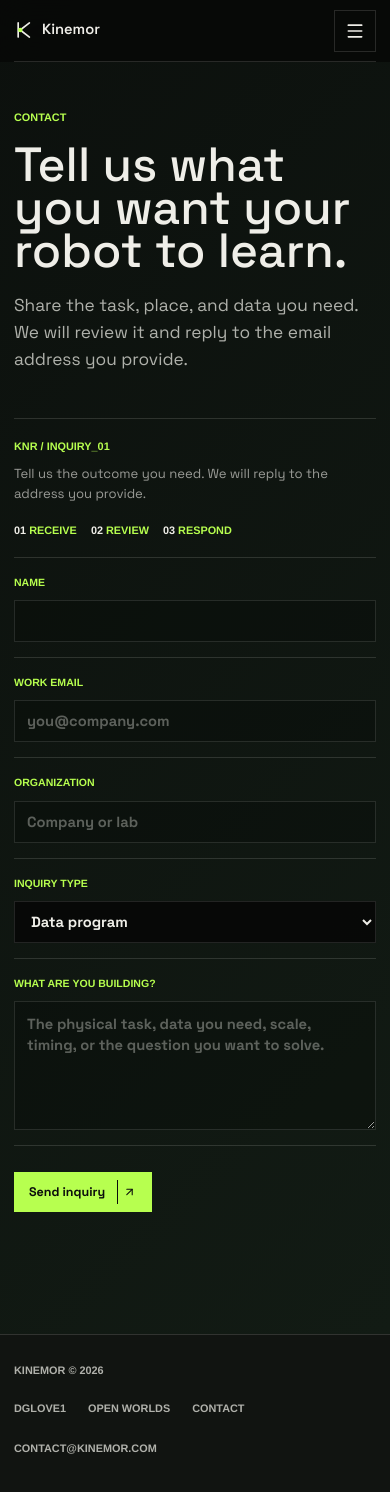
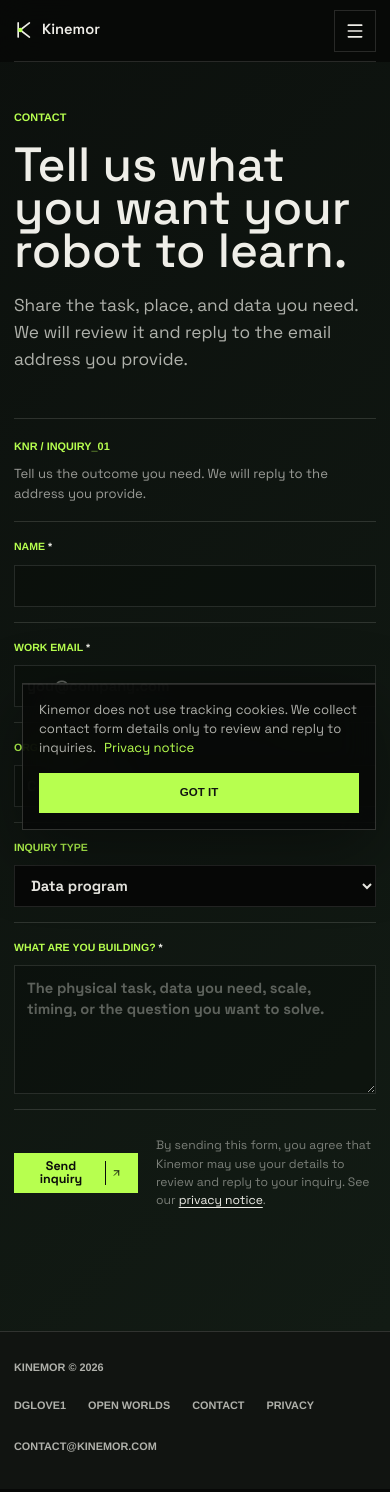
Before and after one commit to vaduvanathan/kinemor-website, a Next.js app: page /contact in a window 390 px wide. Built offline with nearby package versions, Linux system fonts and the light colour scheme; a web font is replaced by a local one.

Commit message:
Add contact form privacy notice

```diff
--- a/src/app/globals.css
+++ b/src/app/globals.css
@@ -71,7 +71,6 @@
 .capability-code,
 .capability-tag,
 .contact-form-code,
-.contact-form-steps,
 .footer,
 .nav-links,
 .callout,
@@ -805,7 +804,7 @@
 .contact-form-intro {
   display: flex;
   align-items: end;
-  justify-content: space-between;
+  justify-content: flex-start;
   gap: 22px;
   padding: 22px 0 18px;
   border-bottom: 1px solid var(--line-dark);
@@ -823,22 +822,11 @@
   line-height: 1.5;
 }
 
-.contact-form-code,
-.contact-form-steps {
+.contact-form-code {
   color: var(--signal);
 }
 
-.contact-form-steps {
-  display: flex;
-  flex-wrap: wrap;
-  justify-content: end;
-  gap: 8px 14px;
-  margin: 0;
-  padding: 0;
-  list-style: none;
-}
-
-.contact-form-steps span {
+.field-required {
   color: var(--ivory);
 }
 
@@ -929,10 +917,130 @@
 }
 
 .contact-form-actions {
-  display: flex;
+  display: grid;
+  grid-template-columns: auto minmax(220px, 1fr);
   align-items: center;
   gap: 18px;
   padding-top: 26px;
+}
+
+.form-privacy-note {
+  max-width: 560px;
+  margin: 0;
+  color: rgba(239, 238, 232, 0.48);
+  font-size: 0.76rem;
+  line-height: 1.5;
+}
+
+.form-privacy-note a {
+  color: var(--ivory);
+  text-decoration: underline;
+  text-underline-offset: 3px;
+}
+
+.form-status {
+  grid-column: 1 / -1;
+}
+
+.privacy-notice {
+  position: fixed;
+  right: 18px;
+  bottom: 18px;
+  z-index: 80;
+  display: grid;
+  grid-template-columns: minmax(0, 1fr) auto;
+  gap: 16px;
+  align-items: center;
+  width: min(calc(100% - 36px), 620px);
+  padding: 16px;
+  border: 1px solid rgba(239, 238, 232, 0.18);
+  background: rgba(7, 8, 7, 0.88);
+  box-shadow: inset 0 1px 0 rgba(255, 255, 255, 0.12), 0 22px 70px rgba(0, 0, 0, 0.38);
+  backdrop-filter: blur(18px) saturate(145%);
+}
+
+.privacy-notice p {
+  margin: 0;
+  color: rgba(239, 238, 232, 0.72);
+  font-size: 0.82rem;
+  line-height: 1.45;
+}
+
+.privacy-notice a {
+  margin-left: 8px;
+  color: var(--signal);
+  white-space: nowrap;
+}
+
+.privacy-notice button {
+  min-height: 40px;
+  border: 1px solid var(--signal);
+  background: var(--signal);
+  color: var(--carbon);
+  cursor: pointer;
+  font-family: var(--font-mono), ui-monospace, monospace;
+  font-size: 0.72rem;
+  font-weight: 750;
+  text-transform: uppercase;
+}
+
+.legal-page {
+  min-height: 100vh;
+  background: var(--carbon);
+  color: var(--ivory);
+}
+
+.legal-hero {
+  padding-top: clamp(120px, 16vw, 190px);
+  padding-bottom: clamp(60px, 9vw, 110px);
+}
+
+.legal-hero h1 {
+  max-width: 900px;
+  margin: 18px 0 0;
+  font-size: clamp(4.5rem, 15vw, 9.5rem);
+  line-height: 0.9;
+}
+
+.legal-hero > p:last-child {
+  max-width: 600px;
+  margin-top: 28px;
+  color: rgba(239, 238, 232, 0.62);
+  font-size: clamp(1rem, 1.8vw, 1.28rem);
+  line-height: 1.55;
+}
+
+.legal-content {
+  display: grid;
+  grid-template-columns: repeat(2, minmax(0, 1fr));
+  gap: 0 44px;
+  padding-bottom: clamp(90px, 12vw, 150px);
+}
+
+.legal-content article {
+  padding: 30px 0;
+  border-top: 1px solid rgba(239, 238, 232, 0.14);
+}
+
+.legal-content h2 {
+  margin: 0;
+  color: var(--signal);
+  font-family: var(--font-mono), ui-monospace, monospace;
+  font-size: 0.78rem;
+  text-transform: uppercase;
+}
+
+.legal-content p {
+  margin: 14px 0 0;
+  color: rgba(239, 238, 232, 0.72);
+  font-size: 1rem;
+  line-height: 1.65;
+}
+
+.legal-content a {
+  color: var(--ivory);
+  text-decoration: underline;
+  text-underline-offset: 3px;
 }
 
 .contact-form button:disabled {
@@ -1245,16 +1353,30 @@
     justify-items: start;
   }
 
-  .contact-form-steps {
-    justify-content: start;
-  }
-
   .contact-form-grid {
     grid-template-columns: 1fr;
   }
 
+  .form-privacy-note {
+    max-width: 100%;
+  }
+
   .form-status {
     max-width: 100%;
+  }
+
+  .privacy-notice {
+    right: 14px;
+    bottom: 14px;
+    grid-template-columns: 1fr;
+  }
+
+  .privacy-notice button {
+    width: 100%;
+  }
+
+  .legal-content {
+    grid-template-columns: 1fr;
   }
 }
 
--- a/src/app/layout.tsx
+++ b/src/app/layout.tsx
@@ -1,6 +1,7 @@
 import type { Metadata } from "next";
 import { Azeret_Mono, Space_Grotesk } from "next/font/google";
 import { PageTransition } from "@/components/page-transition";
+import { PrivacyNotice } from "@/components/privacy-notice";
 import "./globals.css";
 
 const spaceGrotesk = Space_Grotesk({
@@ -46,7 +47,10 @@
 }>) {
   return (
     <html lang="en" className={`${spaceGrotesk.variable} ${azeretMono.variable}`}>
-      <body><PageTransition>{children}</PageTransition></body>
+      <body>
+        <PageTransition>{children}</PageTransition>
+        <PrivacyNotice />
+      </body>
     </html>
   );
 }
--- /dev/null
+++ b/src/app/privacy/page.tsx
@@ -0,0 +1,57 @@
+import type { Metadata } from "next";
+import { Navigation } from "@/components/navigation";
+import { SiteFooter } from "@/components/site-footer";
+
+export const metadata: Metadata = {
+  title: "Privacy Notice",
+  description: "How Kinemor handles contact form details and basic website privacy.",
+};
+
+/** Explains Kinemor's current lightweight website data practices. */
+export default function PrivacyPage() {
+  return (
+    <main className="legal-page">
+      <Navigation />
+      <section className="page-shell legal-hero" aria-labelledby="privacy-title">
+        <p className="eyebrow">PRIVACY</p>
+        <h1 id="privacy-title">Privacy notice</h1>
+        <p>
+          This notice explains how Kinemor handles information submitted through this website.
+        </p>
+      </section>
+      <section className="page-shell legal-content" aria-label="Privacy details">
+        <article>
+          <h2>What we collect</h2>
+          <p>
+            If you submit the contact form, we collect the name, email address, organization if provided, inquiry type, and message you send.
+          </p>
+        </article>
+        <article>
+          <h2>Why we use it</h2>
+          <p>
+            We use this information to review your inquiry, reply to you, and understand whether Kinemor can support your data or research needs.
+          </p>
+        </article>
+        <article>
+          <h2>Cookies and storage</h2>
+          <p>
+            Kinemor does not currently use tracking cookies or advertising pixels. The site may use essential browser storage only to remember that you have seen the privacy notice.
+          </p>
+        </article>
+        <article>
+          <h2>How long we keep it</h2>
+          <p>
+            We keep inquiry emails only as long as needed for business follow-up, record keeping, or legal reasons. We review stored inquiries periodically.
+          </p>
+        </article>
+        <article>
+          <h2>Contact</h2>
+          <p>
+            To ask about your submitted information, email <a href="mailto:contact@kinemor.com">contact@kinemor.com</a>.
+          </p>
+        </article>
+      </section>
+      <SiteFooter />
+    </main>
+  );
+}
--- a/src/components/contact-form.tsx
+++ b/src/components/contact-form.tsx
@@ -45,20 +45,15 @@
           <p className="contact-form-code">KNR / INQUIRY_01</p>
           <p>Tell us the outcome you need. We will reply to the address you provide.</p>
         </div>
-        <ol className="contact-form-steps" aria-label="Inquiry process">
-          <li><span>01</span> Receive</li>
-          <li><span>02</span> Review</li>
-          <li><span>03</span> Respond</li>
-        </ol>
       </div>
       <div className="contact-form-grid">
         <label>
-          <span>Name</span>
-          <input autoComplete="name" name="name" required type="text" />
+          <span>Name <span className="field-required" aria-hidden="true">*</span></span>
+          <input autoComplete="name" name="name" required type="text" aria-required="true" />
         </label>
         <label>
-          <span>Work email</span>
-          <input autoComplete="email" name="email" placeholder="you@company.com" required type="email" />
+          <span>Work email <span className="field-required" aria-hidden="true">*</span></span>
+          <input autoComplete="email" name="email" placeholder="you@company.com" required type="email" aria-required="true" />
         </label>
         <label>
           <span>Organization</span>
@@ -74,8 +69,8 @@
           </select>
         </label>
         <label className="contact-message-field">
-          <span>What are you building?</span>
-          <textarea name="message" placeholder="The physical task, data you need, scale, timing, or the question you want to solve." required rows={5} />
+          <span>What are you building? <span className="field-required" aria-hidden="true">*</span></span>
+          <textarea name="message" placeholder="The physical task, data you need, scale, timing, or the question you want to solve." required rows={5} aria-required="true" />
         </label>
         <label className="contact-honeypot" aria-hidden="true">
           <span>Website</span>
@@ -87,6 +82,9 @@
           {status === "sending" ? "Sending" : status === "success" ? "Inquiry received" : "Send inquiry"}
           {status === "success" ? <Check aria-hidden="true" size={18} /> : <ArrowUpRight aria-hidden="true" size={18} />}
         </button>
+        <p className="form-privacy-note">
+          By sending this form, you agree that Kinemor may use your details to review and reply to your inquiry. See our <a href="/privacy">privacy notice</a>.
+        </p>
         <p aria-live="polite" className={`form-status form-status-${status}`}>
           {message}
         </p>
--- /dev/null
+++ b/src/components/privacy-notice.tsx
@@ -0,0 +1,36 @@
+"use client";
+
+import Link from "next/link";
+import { useState } from "react";
+
+const noticeKey = "kinemor_privacy_notice_seen";
+
+/** Shows a compact privacy notice without adding tracking cookies. */
+export function PrivacyNotice() {
+  const [isVisible, setIsVisible] = useState(() => {
+    if (typeof window === "undefined") {
+      return false;
+    }
+
+    return window.localStorage.getItem(noticeKey) !== "true";
+  });
+
+  function acceptNotice() {
+    window.localStorage.setItem(noticeKey, "true");
+    setIsVisible(false);
+  }
+
+  if (!isVisible) {
+    return null;
+  }
+
+  return (
+    <aside className="privacy-notice" aria-label="Privacy notice">
+      <p>
+        Kinemor does not use tracking cookies. We collect contact form details only to review and reply to inquiries.
+        <Link href="/privacy">Privacy notice</Link>
+      </p>
+      <button type="button" onClick={acceptNotice}>Got it</button>
+    </aside>
+  );
+}
--- a/src/components/site-footer.tsx
+++ b/src/components/site-footer.tsx
@@ -4,6 +4,7 @@
   { href: "/glove", label: "DGlove1" },
   { href: "/open-worlds", label: "Open Worlds" },
   { href: "/contact", label: "Contact" },
+  { href: "/privacy", label: "Privacy" },
 ];
 
 /** Keeps the same simple routes visible at the end of every Kinemor page. */
```
